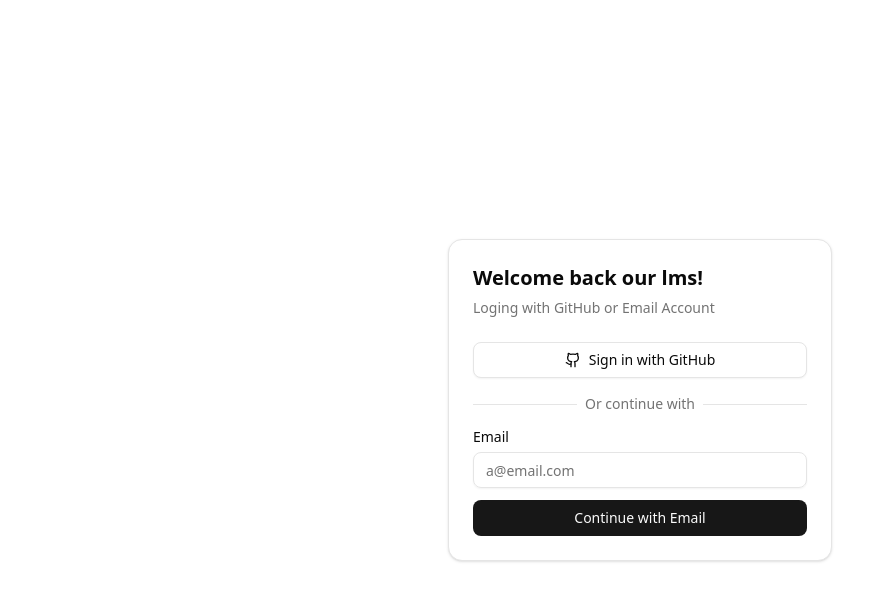
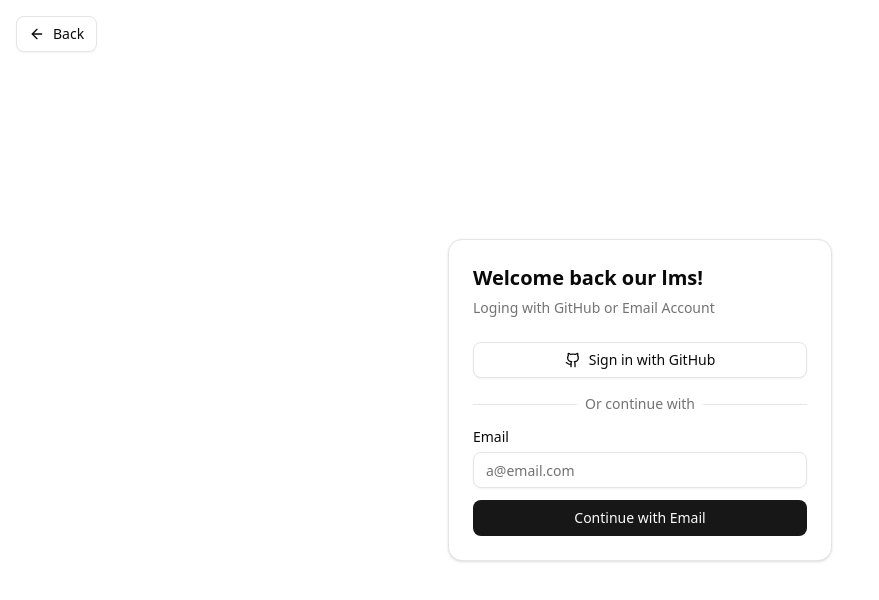
Before and after one commit to Rashid-C/buss-lms, a Next.js app: page /login in a window 1280 px wide. Shown: the top 600 px of the page, without its empty margins (0-879 px from the left). Built offline with nearby package versions, Linux system fonts and the light colour scheme.

Commit message:
Navigation button

```diff
--- a/app/(auth)/layout.tsx
+++ b/app/(auth)/layout.tsx
@@ -1,3 +1,7 @@
+import { buttonVariants } from '@/components/ui/button'
+import { ArrowLeft } from 'lucide-react'
+import Link from 'next/link'
+
 export default function AuthLayout({
   children,
 }: {
@@ -5,6 +9,16 @@ export default function AuthLayout({
 }) {
   return (
     <div className='relative flex min-h-svh flex-col items-center justify-center'>
+      <Link
+        href='/'
+        className={buttonVariants({
+          variant: 'outline',
+          className: 'absolute top-4 left-4',
+        })}
+      >
+        <ArrowLeft className='size-4' />
+        Back
+      </Link>
       <div className='flex w-full max-w-sm flex-col gap-6'>{children}</div>
     </div>
   )
```
